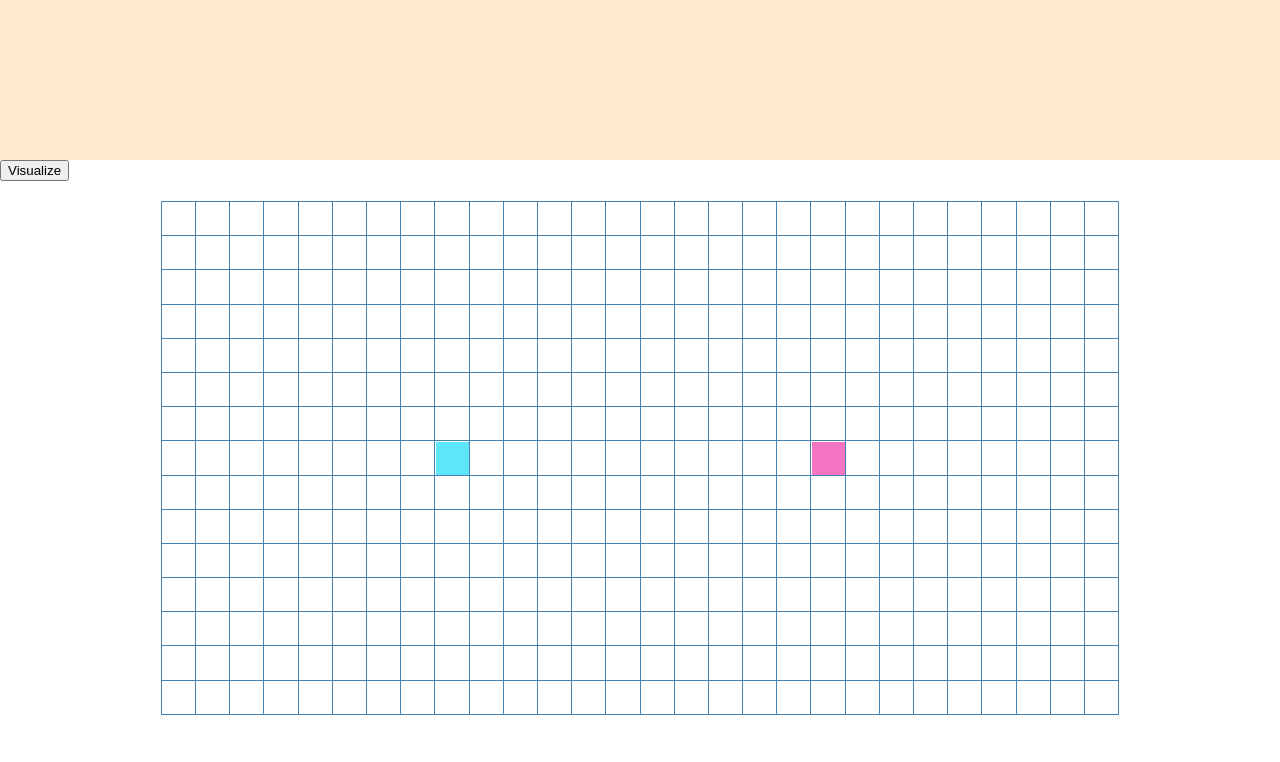
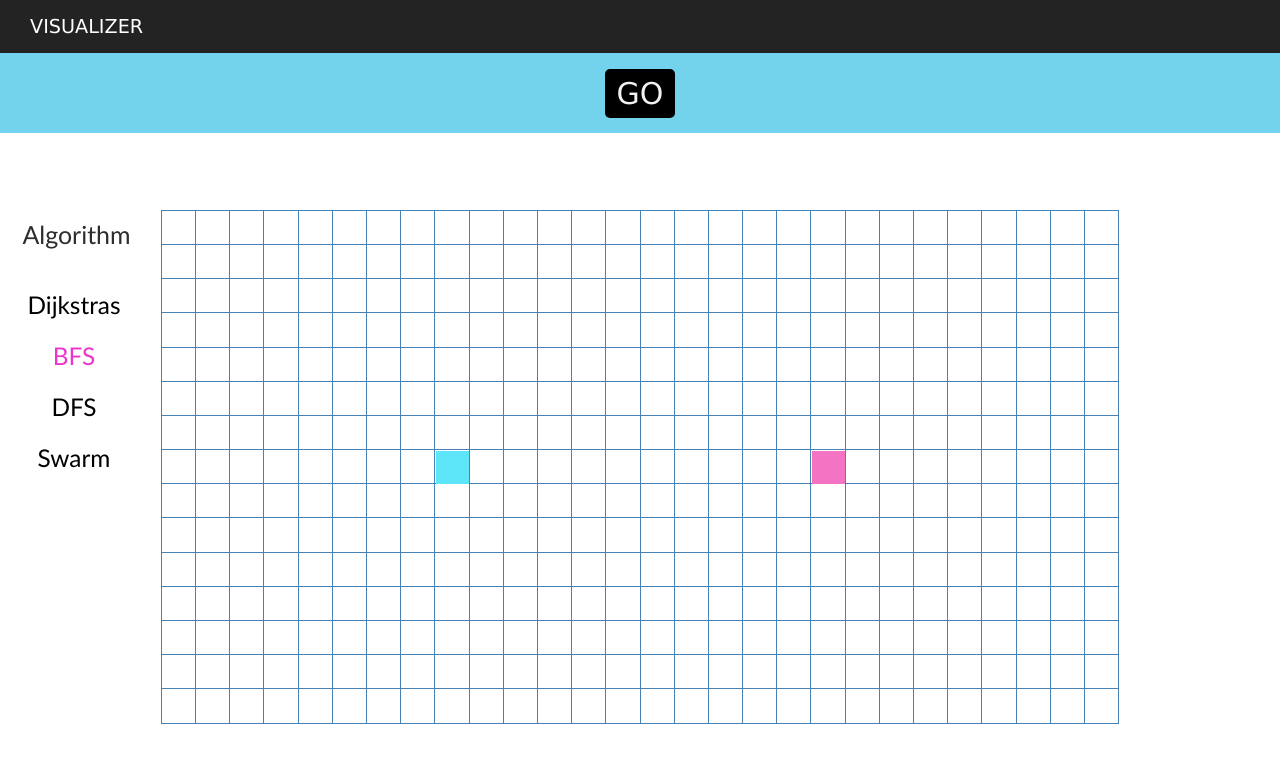
Before and after one commit to priyansh-19/The-Road-Not-Taken, a React (Create React App) app in the folder visualizer/: page / in a window 1280 px wide. Shown: the top 762 px of the page. Built offline with nearby package versions, Linux system fonts and the light colour scheme.

Commit message:
algo list added

```diff
--- a/visualizer/src/App.js
+++ b/visualizer/src/App.js
@@ -1,12 +1,11 @@
 
 import React from 'react';
 import Board from './Components/Board.js';
-import Header from './Components/Header.js'
+// import Header from './Components/Header.js'
 
 function App() {
   return (
     <div>
-      <Header/>
       <Board/>
     </div>
   );
--- /dev/null
+++ b/visualizer/src/Components/AlgorithmList.js
@@ -0,0 +1,35 @@
+import React from 'react';
+import '../Styles/AlgorithmList.css'
+
+
+class AlgorithmList extends React.Component {
+    renderItems = () =>{
+
+        const {algorithmList,isSelectedAlgorithm,selectThisAlgorithm} = this.props;
+        const resultList =  Object.keys(algorithmList).map( (algorithm) => {
+            const extraClass = isSelectedAlgorithm === algorithm ? 'isSelectedAlgorithm':'';
+
+            return <li
+            key = {`list-${algorithm}`}
+            id = {`list-${algorithm}`}
+            className = {`algorithmListItem + ${extraClass}`}
+            onClick = { () => {selectThisAlgorithm(algorithm)} }
+            >{algorithm}</li>
+
+        });
+        return resultList;
+
+    }
+    render(){
+        // console.log(this.props);
+        return (
+            <div className = 'selectAlgorithmMain'>
+                <div className = 'headerAlgorithmList'>Algorithm</div>
+                <ul className = 'algorithmList'>
+                    {this.renderItems()}
+                </ul>
+            </div>
+        )
+    }
+}
+export default AlgorithmList;
--- a/visualizer/src/Components/Board.js
+++ b/visualizer/src/Components/Board.js
@@ -1,32 +1,62 @@
 import React from 'react';
 import Node from './Node';
 import '../Styles/Board.css'
+import Header from './Header'
+import AlgorithmList from './AlgorithmList';
 import {algorithmBFS} from '../Algorithms/BFS'
+
+
+const algorithmList = {
+Dijkstras:algorithmBFS,
+BFS:algorithmBFS,
+DFS:algorithmBFS,
+Swarm:algorithmBFS,
+};
 
 class Board extends React.Component {
 
     constructor(){
         super();
         const {startX,startY,endX,endY,xNodes,yNodes,sideLength} = this.precomputation();
-        this.state = ({ startX,startY,endX,endY,sideLength,xNodes,yNodes,isMouseClicked:false,moveStart:false,moveEnd:false,nodes:[]});
-
+        this.state = ({
+            startX,
+            startY,
+            endX,
+            endY,
+            sideLength,
+            xNodes,
+            yNodes,
+            isMouseClicked:false,
+            moveStart:false,
+            moveEnd:false,
+            isSelectedAlgorithm:'BFS',
+            viewPortWidth:window.innerWidth,
+            viewPortHeight:window.innerHeight,
+            nodes:[]
+        });
+        //  console.log(this.state);
     }
 
     getViewport = () =>{
       const width = window.innerWidth;
       const height = window.innerHeight;
-      return [width, height];
+      return [height, width];
     }
 
     componentDidMount(){
-        const {xNodes,yNodes} = this.state;
-        const nodes = this.getInitialGrid(xNodes,yNodes);
+
+        const {xNodes,yNodes,startX,startY,endX,endY} = this.state;
+        const nodes = this.getInitialGrid(xNodes,yNodes,startX,startY,endX,endY);
+
+        window.addEventListener('resize',() =>{
+            this.setState({viewPortWidth:window.innerWidth,viewPortHeight:window.innerHeight},()=>{this.recomputation()});
+        });
         //cannot make a call to another function that uses updated state
         this.setState({nodes});
     }
 
     precomputation(){
-        let [viewPortWidth,viewPortHeight] = this.getViewport();
+        let [viewPortHeight,viewPortWidth] = this.getViewport();
         viewPortHeight *= (0.6);
         viewPortWidth *= (0.7);
 
@@ -40,19 +70,50 @@ class Board extends React.Component {
         const endY = parseInt(yNodes*(0.5));
         return {startX,startY,endX,endY,xNodes,yNodes,sideLength};
     }
+    recomputation(){
+        let {viewPortHeight,viewPortWidth} = this.state;
+        viewPortHeight *= (0.6);
+        viewPortWidth *= (0.7);
 
-    getInitialGrid(xNodes,yNodes){
+        const sideLength = ((viewPortHeight*(6.5))/100)  ;
+        const xNodes = parseInt(viewPortWidth/sideLength);
+        const yNodes = parseInt(viewPortHeight/sideLength);
 
+        const startX = parseInt(xNodes*(0.3));
+        const startY = parseInt(yNodes*(0.5));
+        const endX = parseInt(xNodes*(0.7));
+        const endY = parseInt(yNodes*(0.5));
+        const nodes = this.getInitialGrid(xNodes,yNodes,startX,startY,endX,endY);
+        this.setState({startX,startY,endX,endY,xNodes,yNodes,sideLength,nodes});
+    }
+
+    getInitialGrid(xNodes,yNodes,startX,startY,endX,endY){
+        // console.log('called to rerender');
         const nodes = [];
         for(let row = 0 ; row < yNodes ; row++){
             const currentRow = [];
             for(let col = 0; col < xNodes; col++){
-                const currentNode = this.createNode(row,col);
+                const currentNode = this.createNode(row,col,startX,startY,endX,endY);
                 currentRow.push(currentNode);
             }
             nodes.push(currentRow);
         }
         return nodes;
+    }
+    createNode = (i,j,startX,startY,endX,endY) =>{
+        // console.log(this.state,'createNode')
+        // const {startX,startY,endX,endY} = this.state;
+        const isStart = (j === startX && i === startY ? true : false);
+        const  isEnd = j === endX && i === endY ? true : false
+        const node = {
+            row:i,
+            col:j,
+            isStart:isStart,
+            isEnd:isEnd,
+            isVisited:false,
+            isWall:false
+        }
+        return node;
     }
 
     onMouseDown = (row,col) =>{
@@ -112,8 +173,8 @@ class Board extends React.Component {
     }
 
     visualizeAlgorithm = () =>{
-
-        const path = algorithmBFS(this.state);
+        const {isSelectedAlgorithm} = this.state;
+        const path = algorithmList[isSelectedAlgorithm](this.state);
         for(let i = 0;i<path.length;i++){
             setTimeout( () =>{
                 this.createNewGrid(path[i]);
@@ -125,7 +186,7 @@ class Board extends React.Component {
     createNewGrid = (value) =>{
         const i = value[0];
         const j = value[1];
-        const {nodes,yNodes,xNodes,startX} = this.state;
+        const {nodes,yNodes,xNodes} = this.state;
 
         if(i < yNodes && j< xNodes && i>=0 && j>=0 && !nodes[i][j].isStart){
 
@@ -134,28 +195,24 @@ class Board extends React.Component {
         this.setState({nodes});
     }
 
-    createNode = (i,j) =>{
-        const {startX,startY,endX,endY} = this.state;
-        const isStart = (j === startX && i === startY ? true : false);
-        const  isEnd = j === endX && i === endY ? true : false
-        const node = {
-            row:i,
-            col:j,
-            isStart:isStart,
-            isEnd:isEnd,
-            isVisited:false,
-            isWall:false
-        }
-        return node;
+
+    selectThisAlgorithm = (algorithm) =>{
+
+        this.setState({isSelectedAlgorithm:algorithm});
     }
 
     render(){
-
-
+        console.log('full Render')
         const {nodes} = this.state;
         return (
-            <div>
-            <button onClick = {this.visualizeAlgorithm}>Visualize</button>
+            <div className="screen">
+            <Header onClickVisualize = {this.visualizeAlgorithm}>Visualize</Header>
+            <div className="mainArea">
+                <AlgorithmList
+                    algorithmList = {algorithmList}
+                    isSelectedAlgorithm = {this.state.isSelectedAlgorithm}
+                    selectThisAlgorithm = {this.selectThisAlgorithm}
+                />
                 <table className = 'mainGrid'>
                     <tbody>
                         {nodes.map( (row,i) => {
@@ -183,6 +240,7 @@ class Board extends React.Component {
                     </tbody>
                 </table>
             </div>
+            </div>
         )
     }
 }
--- a/visualizer/src/Components/Header.js
+++ b/visualizer/src/Components/Header.js
@@ -3,7 +3,19 @@ import '../Styles/Header.css';
 
 class Header extends React.Component {
     render(){
-        return <div className = 'header'></div>
+
+        return <div className = 'header'>
+            <div className = 'headerOptions'>
+                <div className = 'headerTitle'>  VISUALIZER</div>
+            </div>
+            <div className = 'headerOptions2'>
+                <button onClick = {this.props.onClickVisualize}
+                    className = 'goButton'
+                >
+                GO
+                </button>
+            </div>
+        </div>
     }
 }
 export default Header;
--- /dev/null
+++ b/visualizer/src/Styles/AlgorithmList.css
@@ -0,0 +1,53 @@
+
+
+.selectAlgorithmMain{
+    left:10px;
+    position: absolute;
+    height : 62vh;
+    min-width: 120px;
+    min-height: 200px;
+    width:10vw;
+    text-align: center;
+    font-size: 1.2em;
+    display: flex;
+    flex-direction: column;
+    /* justify-content: center; */
+    align-content: center;
+}
+.algorithmList{
+    padding:0px;
+    list-style: none;
+    display: flex;
+    flex-direction: column;
+    justify-content: center;
+    align-items: center;
+    max-width: inherit;
+    /* border: 1px black solid; */
+    /* background-color: aqua; */
+}
+.headerAlgorithmList{
+    font-family: 'Gill Sans', 'Gill Sans MT', Calibri, 'Trebuchet MS', sans-serif;
+    /* font-size: 1.35em; */
+    /* position: relative; */
+    font-size: 130%;
+    color: rgb(46, 44, 44);
+    margin-left: 5px;
+    max-width: inherit;
+    /* border: 1px solid black; */
+}
+.algorithmListItem{
+    transition: 0.1s ease-in-out;
+    cursor: pointer;
+    font-family: 'Gill Sans', 'Gill Sans MT', Calibri, 'Trebuchet MS', sans-serif;
+    font-weight:  300;
+    font-size: 1.27em;
+    margin-top: 22px;
+    max-width: inherit;
+    /* overflow: hidden; */
+    /* margin-right: 40px;
+    margin-top: 20px; */
+}
+.isSelectedAlgorithm{
+    color:rgb(236, 53, 202);
+    font-weight: 300;
+}
--- a/visualizer/src/Styles/Board.css
+++ b/visualizer/src/Styles/Board.css
@@ -1,6 +1,21 @@
+
+.screen{
+    display: flex;
+    flex-direction: column;
+    height: 100vh;;
+}
 
 .mainGrid{
     border-collapse: collapse;
-    margin:auto;
-    margin-top: 20px;
+    display: flex;
+    justify-content: center;
+    align-items: center;
+    height: 100%;
 }
+.mainArea{
+    display: flex;
+    flex-direction: row;
+    justify-content: center;
+    align-items: center;
+    height: 100%;
+}
--- a/visualizer/src/Styles/Header.css
+++ b/visualizer/src/Styles/Header.css
@@ -1,12 +1,53 @@
-body{
-    margin:0px;
+body {
+  margin: 0px;
 }
 
-.header{
-    width: 100%;
-    height: 20vh;
-    min-height: 100px;
-    background-color: blanchedalmond;
-    margin:0px;
-    padding:0px;
+.header {
+  width: 100%;
+  height: 20vh;
+  min-height: 100px;
+  margin: 0px;
+  padding: 0px;
+  display: flex;
+  flex-direction: column;
 }
+.headerOptions {
+  background-color: rgb(35, 35, 35);
+  height: 40%;
+  width: 100%;
+  display: flex;
+  align-items: center;
+}
+.headerOptions2 {
+  background-color: rgb(115, 210, 236);
+  width: 100%;
+  height: 60%;
+  display: flex;
+  align-items: center;
+  justify-content: center;
+}
+.headerTitle {
+  color: white;
+  font-family: Verdana, Geneva, Tahoma, sans-serif;
+  font-size: 1.2em;
+  margin-left: 30px;
+}
+.goButton {
+  transition:  0.2s ease-in;
+  padding: 7px;
+  padding-left: 12px;
+  padding-right: 12px;
+  font-size: 30px;
+  font-family: Verdana, Geneva, Tahoma, sans-serif;
+  font-weight: 400;
+  background-color: black;
+  color: rgb(241, 241, 241);
+  border-radius: 5px;
+  border-style: none;
+  border: none;
+}
+.goButton:hover{
+    color:  rgb(115, 210, 236);
+    cursor: pointer;
+
+}
--- a/visualizer/src/Styles/Node.css
+++ b/visualizer/src/Styles/Node.css
@@ -6,7 +6,7 @@
 .isStart{
   background-color: rgb(122, 222, 233);
   animation-name: startAnimation;
-  animation-duration: 0.6s;
+  animation-duration: 0.8s;
   animation-timing-function: ease-out;
   animation-delay: 0;
   animation-direction: alternate;
@@ -15,9 +15,9 @@
   animation-play-state: running;
 }
 .isEnd{
-  /* background-color: rgb(243, 116, 194); */
+  background-color: rgb(243, 116, 194);
   animation-name: endAnimation;
-  animation-duration: 0.6s;
+  animation-duration: 0.8s;
   animation-timing-function: ease-out;
   animation-delay: 0;
   animation-direction: alternate;
@@ -26,7 +26,7 @@
   animation-play-state: running;
 }
 .visited{
-    background-color:cadetblue;
+    background-color:rgba(0, 190, 218, 0.75);
     animation-name: visitedAnimation;
     animation-duration: 1.2s;
     animation-timing-function: ease-out;
@@ -60,7 +60,7 @@
   }
 
   .isWall{
-    background-color: black;
+    /* background-color: black; */
     animation-name: wallAnimation;
     animation-duration: 0.3s;
     animation-timing-function: ease-out;
```
Lines whose indentation alone changed are shown as unchanged.
